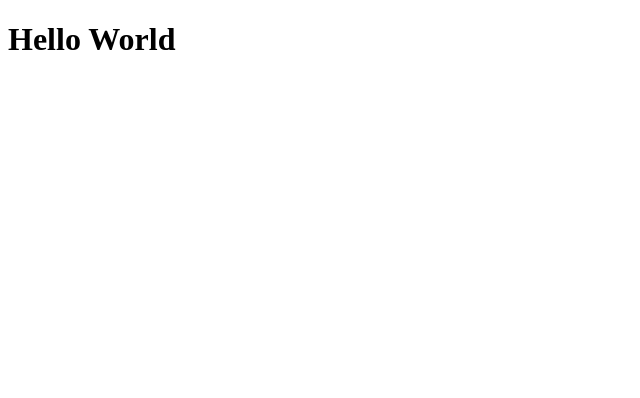
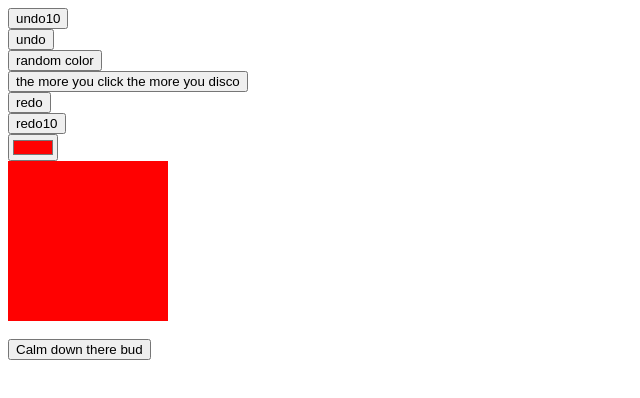
Before and after one commit to Tylerpfarris/use_record, a React app: page / in a window 1280 px wide. Shown: the top 398 px of the page, without its empty margins (0-640 px from the left). Built offline with nearby package versions, Linux system fonts and the light colour scheme.

Commit message:
lots of little extras

```diff
--- a/src/components/app/App.jsx
+++ b/src/components/app/App.jsx
@@ -1,5 +1,135 @@
-import React from 'react';
+import React, { useEffect, useState } from 'react';
 
-export default function App() {
-  return <h1>Hello World</h1>;
+const useRecord = (initial) => {
+  const [current, setCurrent] = useState([initial]);
+  const [index, setIndex] = useState(0);
+  const [disco, setDisco] = useState(false);
+
+  const record = (hexColor) => {
+    setCurrent((prevState) => [...prevState, hexColor]);
+    setIndex(current.length);
+  };
+
+  const undo = () => {
+    if (index > 0) setIndex((prevIndex) => prevIndex - 1);
+    else record('#000000');
+  };
+  const undo10 = () => {
+    if (index > 0) setIndex((prevIndex) => prevIndex - 10);
+    else record('#000000');
+  };
+  const redo = () => {
+    if (index < current.length - 1) setIndex((prevIndex) => prevIndex + 1);
+    else record('#000000');
+  };
+  const redo10 = () => {
+    if (index < current.length - 1) setIndex((prevIndex) => prevIndex + 10);
+    else record('#000000');
+  };
+
+  const randomColor = () => {
+    let hexColor = '#';
+    for (let i = 0; i < 6; i++) {
+      const random = Math.random();
+      const bit = (random * 16) | 0;
+      hexColor += bit.toString(16);
+    }
+    record(hexColor);
+  };
+
+  const handleDisco = () => {
+    setDisco(true)
+  }
+  useEffect(() => {
+    if (disco) doDisco();
+  }, [current, disco]);
+
+  const doDisco = () => {
+    setInterval(() => randomColor(), 3000);
+  };
+
+  const calmDown = () => {
+    setDisco(false)
+    clearInterval(disco);
+    setCurrent('#000000');
+
+
+  };
+  return {
+    index,
+    current,
+    record,
+    undo,
+    undo10,
+    redo,
+    redo10,
+    randomColor,
+    handleDisco,
+    doDisco,
+    calmDown,
+  };
+};
+
+function App() {
+  const {
+    current,
+    index,
+    undo,
+    redo,
+    undo10,
+    redo10,
+    randomColor,
+    record,
+    handleDisco,
+    calmDown,
+  } = useRecord('#FF0101');
+
+  return (
+    <>
+      <button data-testid="undo10-button" onClick={undo10}>
+        undo10
+      </button>
+      <br />
+      <button data-testid="undo-button" onClick={undo}>
+        undo
+      </button>
+      <br />
+      <button data-testid="random-button" onClick={randomColor}>
+        random color
+      </button>
+      <br />
+      <button data-testid="disco-button" onClick={handleDisco}>
+        the more you click the more you disco
+      </button>
+      <br />
+      <button data-testid="redo-button" onClick={redo}>
+        redo
+      </button>
+      <br />
+      <button data-testid="redo10-button" onClick={redo10}>
+        redo10
+      </button>
+      <br />
+      <input
+        data-testid="color-selector"
+        type="color"
+        value={current[index]}
+        onChange={({ target }) => record(target.value)}
+      />
+      <div
+        data-testid="display-div"
+        style={{
+          backgroundColor: current[index],
+          width: '10rem',
+          height: '10rem',
+        }}
+      ></div>
+      <br />
+      <button data-testid="calm-down-button" onClick={calmDown}>
+        Calm down there bud
+      </button>
+    </>
+  );
 }
+
+export default App;
```
Also changed, not shown: 2 other files (tests, documents, lock files or other folders).
